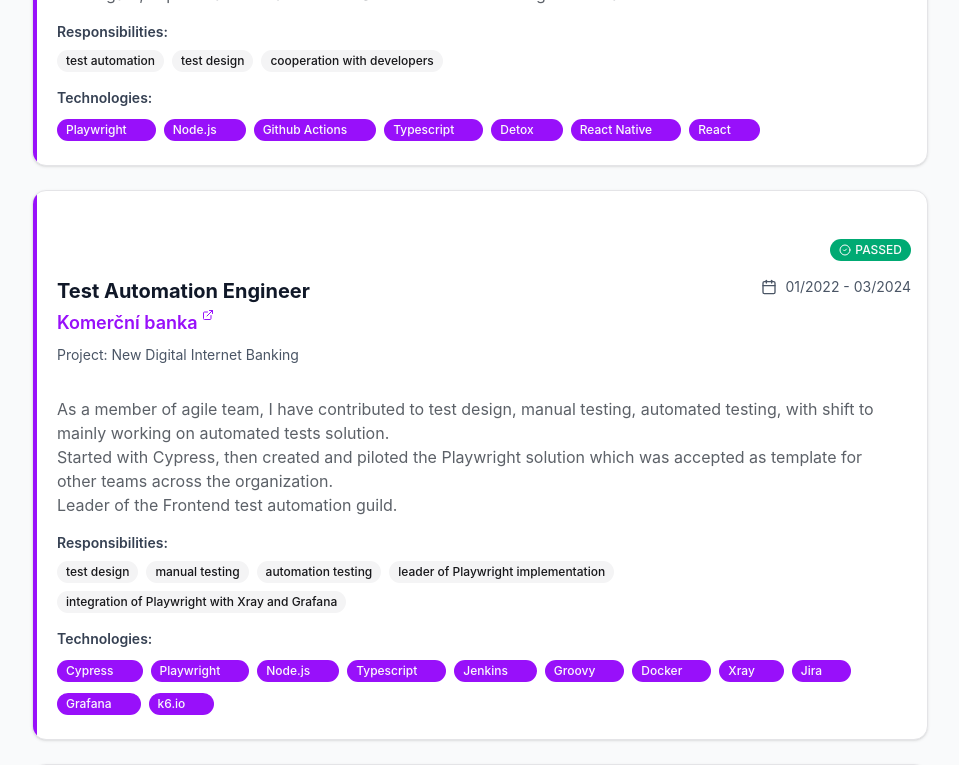
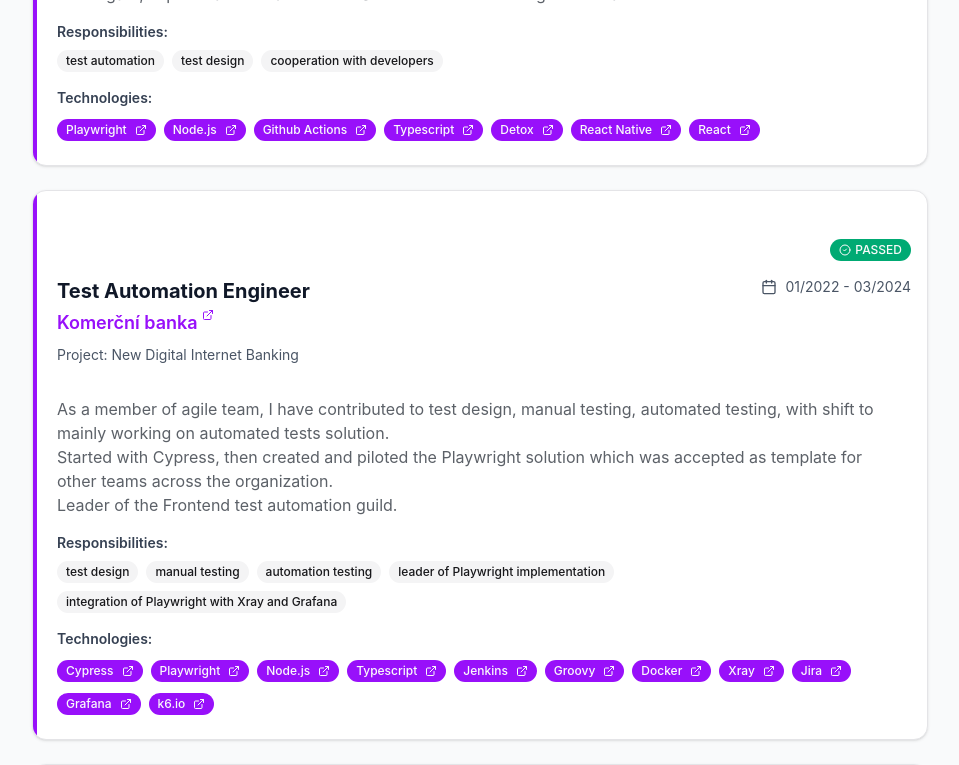
Before and after one commit to radekBednarik/personal_cv_page, a React (Vite) app: page / in a window 1280 px wide. Shown: the part 1720-2485 px from the top of the page, without its empty margins (160-1119 px from the left). Built offline with nearby package versions, Linux system fonts and the light colour scheme.

Commit message:
chore: Make external links icons always visible

```diff
--- a/src/components/ToolBadge.tsx
+++ b/src/components/ToolBadge.tsx
@@ -68,7 +68,7 @@
 					className={`${className} cursor-pointer group`}
 				>
 					{tool}
-					<ExternalLink className="ml-1 h-3 w-3 opacity-0 group-hover:opacity-100 transition-opacity" />
+					<ExternalLink className="ml-1 h-3 w-3" />
 				</Badge>
 			</a>
 		);
```
